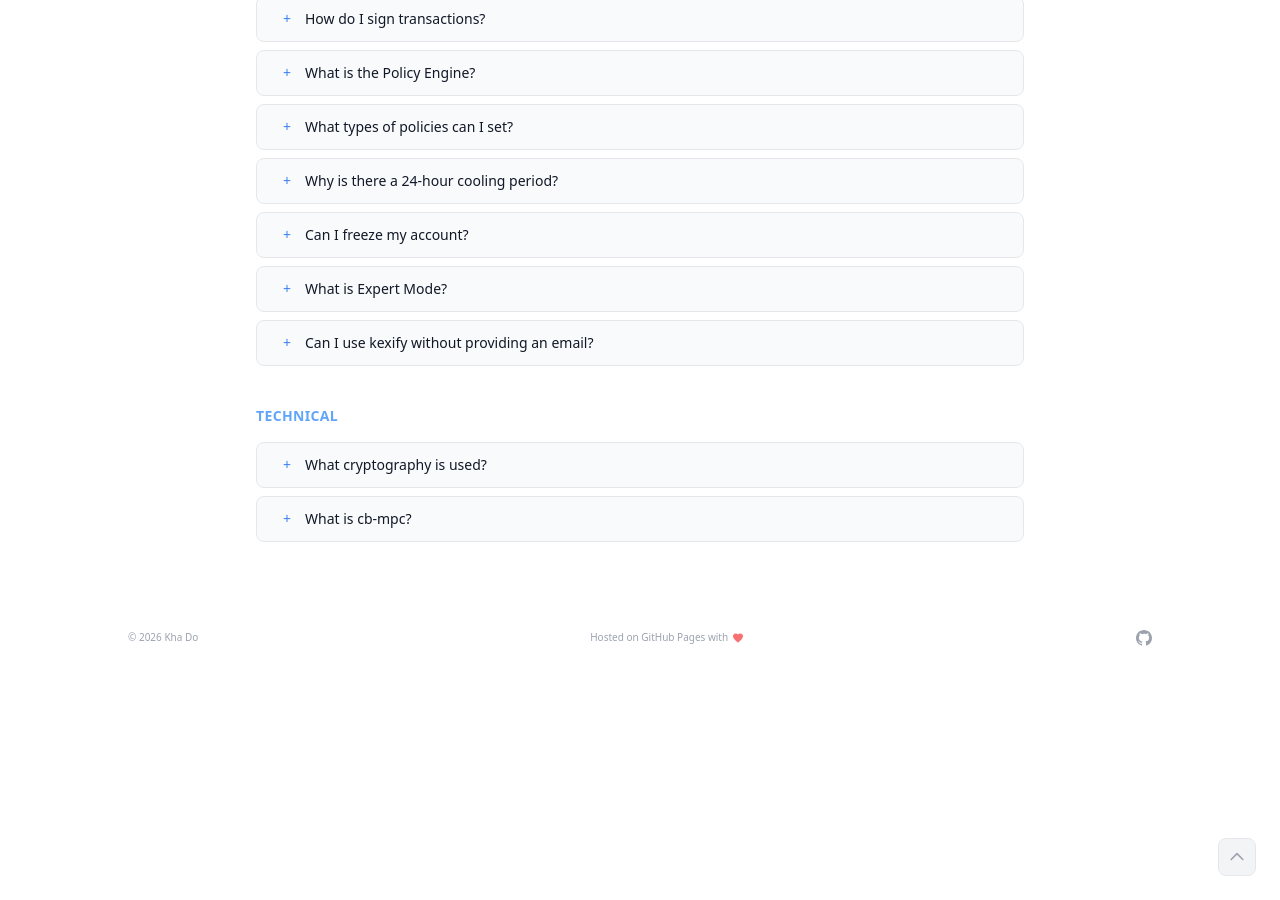
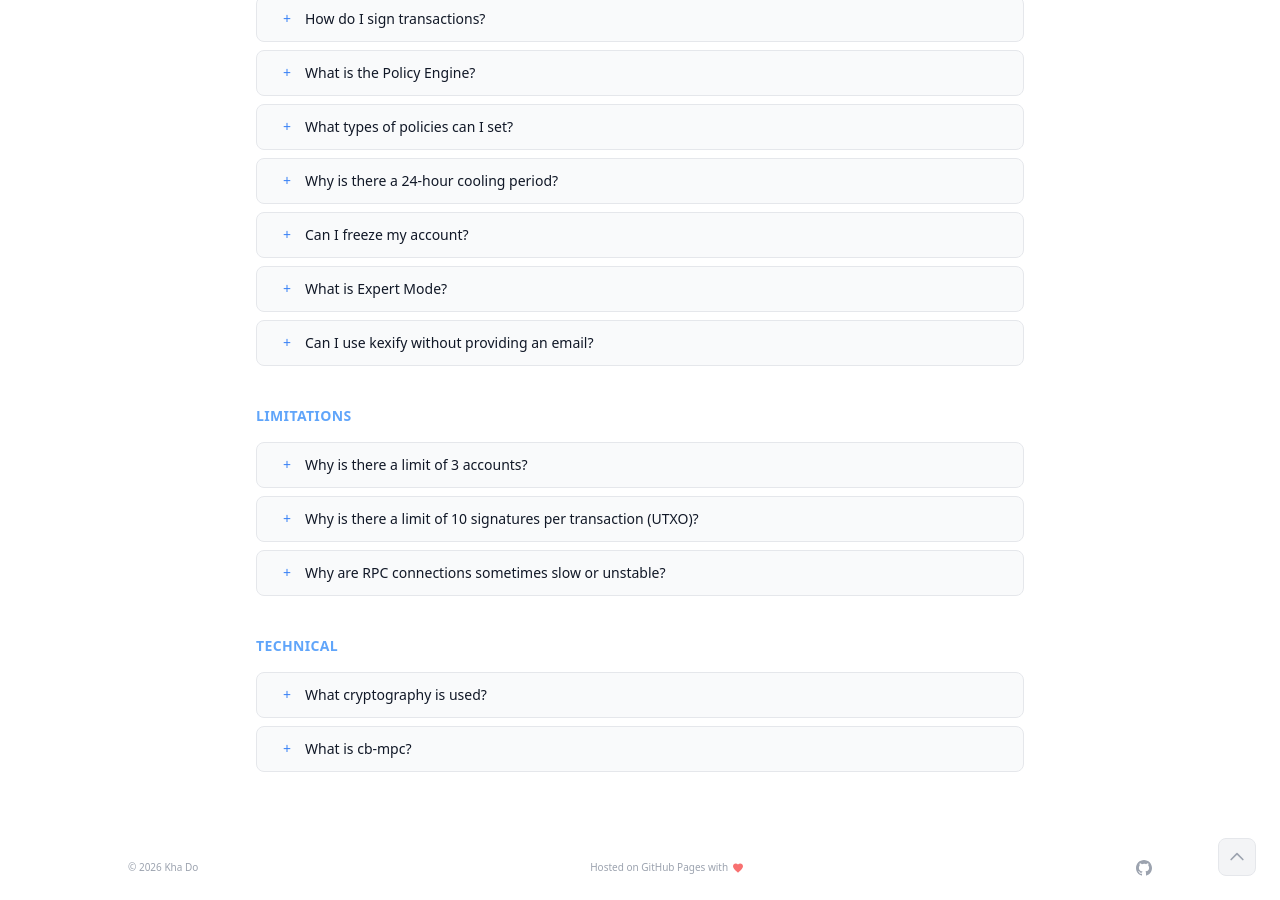
Before and after one commit to nguyenkha/kexify-home, a Jekyll site: the page built from faq.html, in a window 1280 px wide and 900 px high, scrolled down 1354 px. Built offline with Jekyll 4.4.1, drawn with Linux system fonts in a browser that asks for light colours; nearby versions of some CDN libraries; before the commit the page ends 2024 px from its top, so only the background shows below that.

Commit message:
feat: add Limitations FAQ section (accounts, UTXO sigs, RPC stability)

```diff
--- a/faq.html
+++ b/faq.html
@@ -122,6 +122,23 @@ title: FAQ — kexify
       </details>
     </div>
 
+    <!-- Limitations -->
+    <h2 class="text-sm font-semibold text-blue-400 uppercase tracking-wide mt-10 mb-4">Limitations</h2>
+    <div class="space-y-2">
+      <details class="bg-surface-secondary border border-border-primary rounded-lg px-5 py-3 group">
+        <summary class="text-sm font-medium dark:text-white text-gray-900">Why is there a limit of 3 accounts?</summary>
+        <p class="mt-2 text-sm dark:text-gray-400 text-gray-500 leading-relaxed">kexify runs entirely on free infrastructure. Each account stores encrypted key shares on the server, so a cap of 3 accounts per user keeps storage and compute costs sustainable without charging anyone.</p>
+      </details>
+      <details class="bg-surface-secondary border border-border-primary rounded-lg px-5 py-3 group">
+        <summary class="text-sm font-medium dark:text-white text-gray-900">Why is there a limit of 10 signatures per transaction (UTXO)?</summary>
+        <p class="mt-2 text-sm dark:text-gray-400 text-gray-500 leading-relaxed">Each MPC signature requires multiple rounds of computation between your browser and the server. On UTXO chains (Bitcoin, Litecoin, etc.), every input needs a separate signature. Capping at 10 keeps signing time reasonable and prevents free-tier server resources from being overwhelmed. For most transactions, 10 inputs is more than enough.</p>
+      </details>
+      <details class="bg-surface-secondary border border-border-primary rounded-lg px-5 py-3 group">
+        <summary class="text-sm font-medium dark:text-white text-gray-900">Why are RPC connections sometimes slow or unstable?</summary>
+        <p class="mt-2 text-sm dark:text-gray-400 text-gray-500 leading-relaxed">kexify uses free public RPC endpoints by default. These can be rate-limited, congested, or occasionally down. For better reliability and speed, go to Settings and replace the default RPC with your own endpoint (from Alchemy, Infura, QuickNode, etc.) — most offer generous free tiers with an API key.</p>
+      </details>
+    </div>
+
     <!-- Technical -->
     <h2 class="text-sm font-semibold text-blue-400 uppercase tracking-wide mt-10 mb-4">Technical</h2>
     <div class="space-y-2">
```
Also changed, not shown: vi/faq.html (+17 -0 lines).
